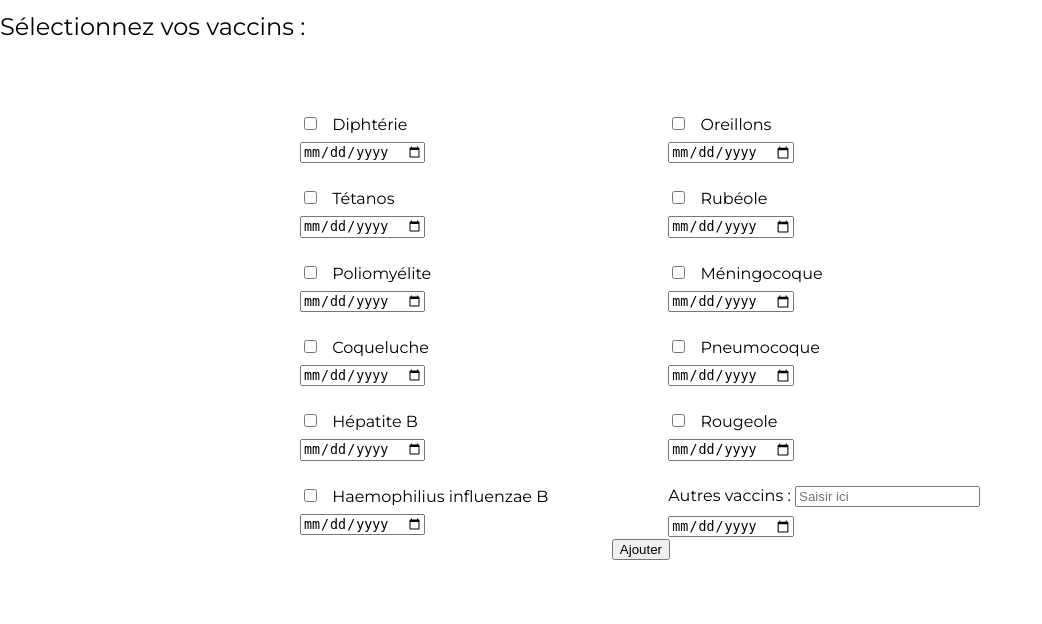
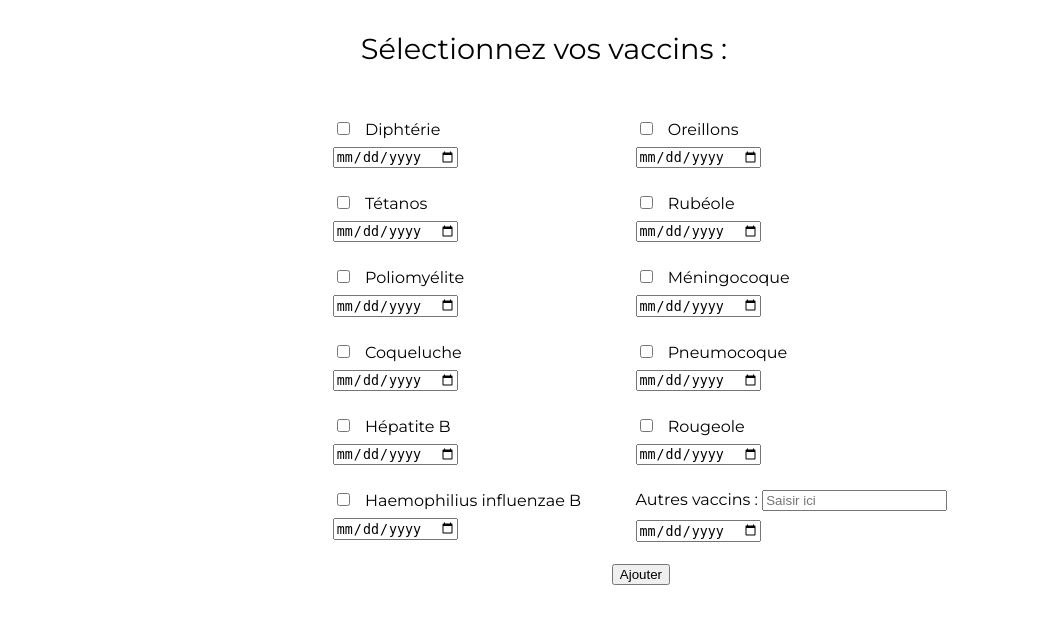
Before and after one commit to Nifooo/Projet-Evaccin, a PHP site: page /popup.php in a window 1280 px wide. Shown: the part 100-724 px from the top of the page, without its empty margins (0-1042 px from the left). Run offline with PHP 8.4, Linux system fonts and the light colour scheme.

Commit message:
Besoin d'aide 2

```diff
--- a/asset/css/style.css
+++ b/asset/css/style.css
@@ -819,20 +819,22 @@ h6 {
 }
 
 .poptitle {
-  font-size: 1.50em;
-  margin-top: 15px;
+  font-size: 1.80em;
+  margin-top: 35px;
+  text-align: center;
+  margin-right: 15%;
 }
 
 .check1 {
   float: left;
-  margin-top: 50px;
-  margin-left: 300px;
+  margin-top: 30px;
+  margin-left: 26%;
 }
 
 .check2{
   float: right;
-  margin-top: 50px;
-  margin-right: 300px;
+  margin-top: 30px;
+  margin-right: 26%;
 }
 
 .pop {
@@ -843,6 +845,8 @@ h6 {
 .submit {
   margin-top: 500px;
   margin-left: 47.8%;
+  margin-bottom: 50px;
+
 }
 
 #vac {
--- a/popup.php
+++ b/popup.php
@@ -71,7 +71,7 @@
 
 <div class="check2">
   <div class="wrap">
-
+<form class="" action="index.html" method="post">
           <div class="pop">
   <input id="checkboxx" type="checkbox" name="Oreillons" value="vac7">
     <label id="vac" for="Oreillons">Oreillons</label>
@@ -121,6 +121,7 @@
 <input type="submit" name="ajouter" value="Ajouter">
 <div class="clear"></div>
 </div>
+</form>
 
 
 </body>
```
